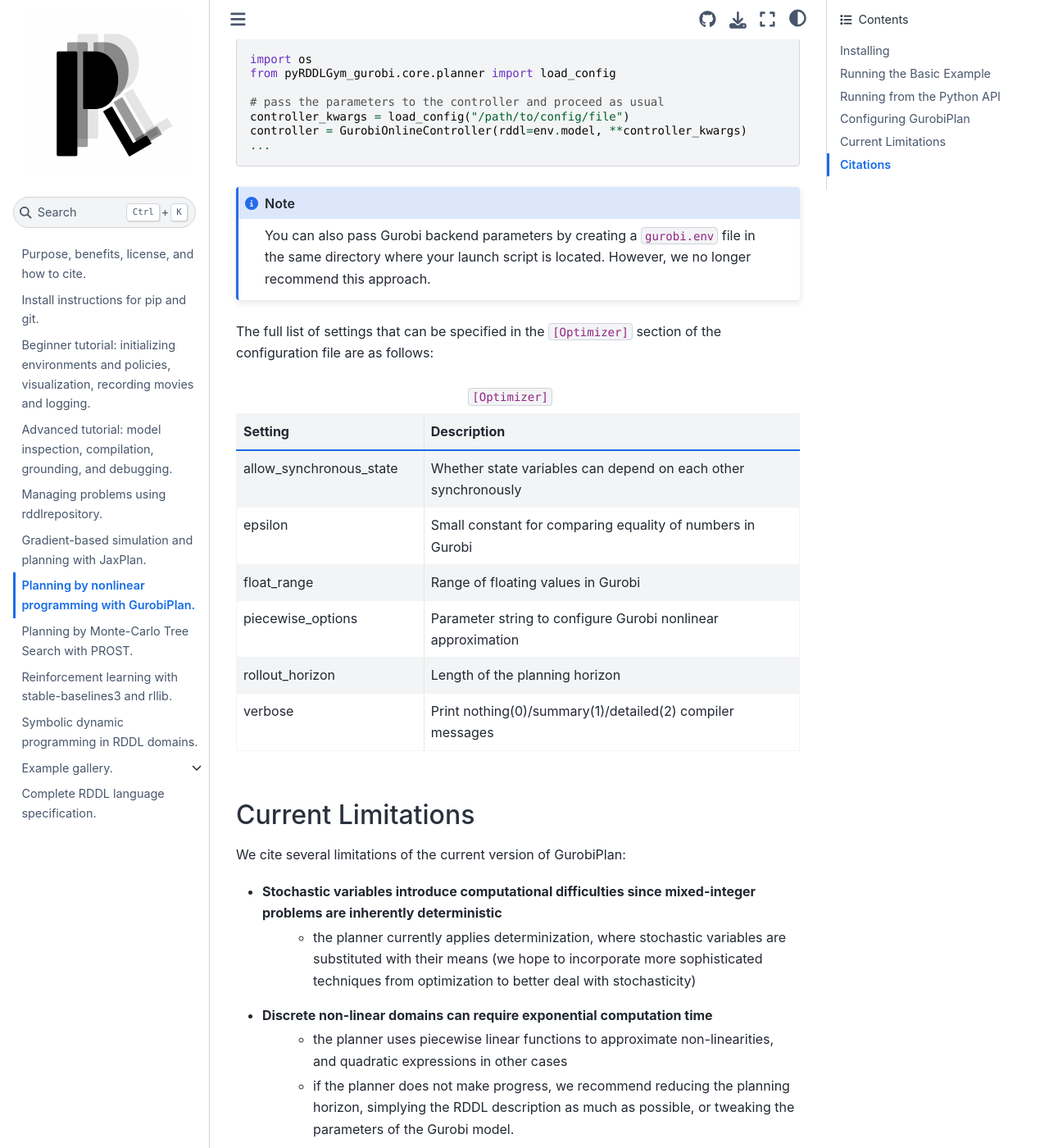
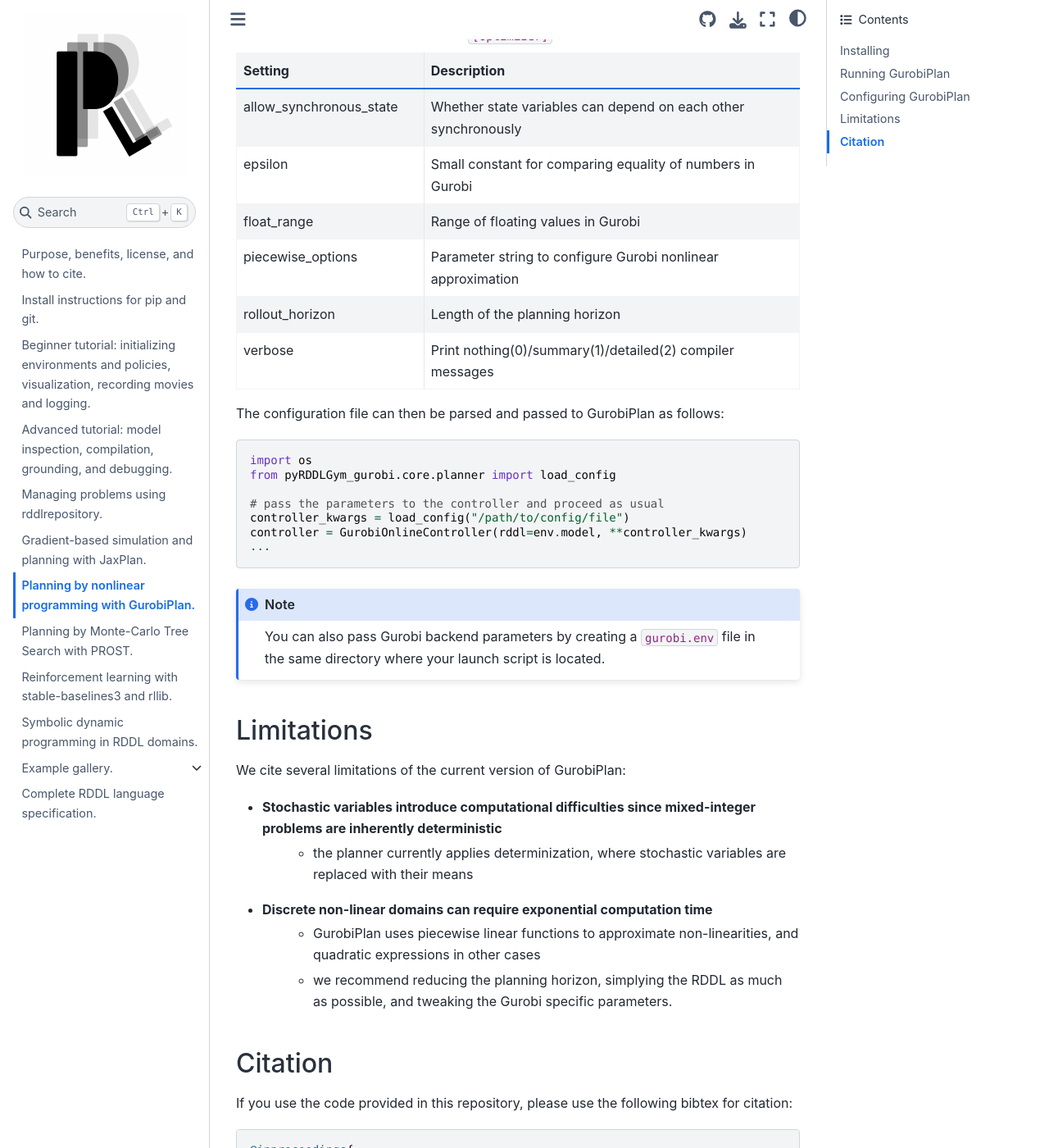
Before and after one commit to pyrddlgym-project/pyRDDLGym, a Sphinx documentation site: the page built from docs/gurobi.rst, in a window 1280 px wide and 1400 px high, scrolled down 2151 px. Shown: the whole window at 82% size. Built offline with Sphinx 7.4.7 and the Sphinx Book theme 1.1.4, drawn with Linux system fonts in a browser that asks for light colours; pages that are not in the unit, such as notebooks, are missing from menus; some of the changed text lies outside the part shown.

Commit message:
Update gurobi.rst

```diff
--- a/docs/gurobi.rst
+++ b/docs/gurobi.rst
@@ -4,25 +4,27 @@ pyRDDLGym-gurobi: Planning by Nonlinear Programming with GurobiPlan
 ===============
 
 In this tutorial, we discuss the compilation of RDDL into a Gurobi mixed-integer program (MIP) for computing optimal actions.
-We also discuss how pyRDDLGym-gurobi (or GurobiPlan as it is referred to in the literature) uses gurobi to build optimal controllers.
+We also discuss how pyRDDLGym-gurobi (or GurobiPlan) uses gurobi to do optimal control.
 
 
 Installing
 -----------------
 
 Before installing GurobiPlan, you will need to obtain a valid gurobi license.
-You can then install GurobiPlan and all of its requirements via pip:
+You can then install GurobiPlan and all its requirements via pip:
 
 .. code-block:: shell
 
     pip install pyRDDLGym-gurobi
 
 
-Running the Basic Example
+Running GurobiPlan
 -------------------
 
-The basic example provided in pyRDDLGym-gurobi will run GurobiPlan on a
-domain and instance of your choosing. To run this, navigate to the install directory of pyRDDLGym-gurobi, and run:
+From the Command Line
+^^^^^^^^^^^^^^^^^^^
+
+From the install directory of pyRDDLGym-gurobi run:
 
 .. code-block:: shell
 
@@ -34,10 +36,10 @@ where:
 * ``<instance>`` is the instance identifier in rddlrepository, or a path pointing to a valid instance file.
 
 
-Running from the Python API
--------------------
+From Python
+^^^^^^^^^^^^^^^^^^^
 
-If you are working with the Python API, you can instantiate the environment and planner as follows:
+In Python, instantiate the environment and planner as follows:
 
 .. code-block:: python
 
@@ -53,14 +55,11 @@ If you are working with the Python API, you can instantiate the environment and
 
     # Run the planner
     controller.evaluate(env, episodes=1, verbose=True, render=True)
-
     env.close()
 
 .. note::
-   An online and offline controller type are provided in GurobiPlan,
-   which mirror the functionality of the JAX planner discussed in the previous section.
-   Both are instances of pyRDDLGym's ``BaseAgent``, so the ``evaluate()``
-   function can be used to streamline evaluation.
+   An online and offline controller are provided in GurobiPlan mirroring the functionality of JaxPlan.
+   Both are instances of pyRDDLGym's ``BaseAgent``, so the ``evaluate()`` function can streamline evaluation.
 
 
 Configuring GurobiPlan
@@ -68,7 +67,7 @@ Configuring GurobiPlan
 
 The recommended way to manage planner settings is to write a configuration file
 with all the necessary hyper-parameters, which follows the same general format
-as for the JAX planner. Below is the basic structure of a configuration file for straight-line planning:
+as JaxPlan, i.e. for straight-line planning:
 
 .. code-block:: shell
 
@@ -86,23 +85,6 @@ The configuration file contains two sections:
 
 * the ``[Gurobi]`` section dictates `parameters <https://www.gurobi.com/documentation/current/refman/parameters.html>`_ passed to the Gurobi engine
 * the ``[Optimizer]`` section contains a ``method`` argument to indicate the type of plan/policy, its hyper-parameters, and other aspects of the optimization like rollout horizon.
-
-The configuration file can then be parsed and passed to GurobiPlan as follows:
-
-.. code-block:: python
-
-    import os
-    from pyRDDLGym_gurobi.core.planner import load_config
-
-    # pass the parameters to the controller and proceed as usual
-    controller_kwargs = load_config("/path/to/config/file")
-    controller = GurobiOnlineController(rddl=env.model, **controller_kwargs)
-    ...
-
-.. note::
-   You can also pass Gurobi backend parameters by creating a ``gurobi.env`` file in the same
-   directory where your launch script is located. However, we no longer recommend this approach.
-
 
 The full list of settings that can be specified in the ``[Optimizer]`` section of the configuration file are as follows:
 
@@ -125,19 +107,35 @@ The full list of settings that can be specified in the ``[Optimizer]`` section o
    * - verbose
      - Print nothing(0)/summary(1)/detailed(2) compiler messages
 
+The configuration file can then be parsed and passed to GurobiPlan as follows:
 
-Current Limitations
+.. code-block:: python
+
+    import os
+    from pyRDDLGym_gurobi.core.planner import load_config
+
+    # pass the parameters to the controller and proceed as usual
+    controller_kwargs = load_config("/path/to/config/file")
+    controller = GurobiOnlineController(rddl=env.model, **controller_kwargs)
+    ...
+
+.. note::
+   You can also pass Gurobi backend parameters by creating a ``gurobi.env`` file in the same
+   directory where your launch script is located.
+
+
+Limitations
 -------------------
 
 We cite several limitations of the current version of GurobiPlan:
 
 * Stochastic variables introduce computational difficulties since mixed-integer problems are inherently deterministic
-	* the planner currently applies determinization, where stochastic variables are substituted with their means (we hope to incorporate more sophisticated techniques from optimization to better deal with stochasticity)
+	* the planner currently applies determinization, where stochastic variables are replaced with their means
 * Discrete non-linear domains can require exponential computation time
-	* the planner uses piecewise linear functions to approximate non-linearities, and quadratic expressions in other cases
-	* if the planner does not make progress, we recommend reducing the planning horizon, simplying the RDDL description as much as possible, or tweaking the parameters of the Gurobi model.
+	* GurobiPlan uses piecewise linear functions to approximate non-linearities, and quadratic expressions in other cases
+	* we recommend reducing the planning horizon, simplying the RDDL as much as possible, and tweaking the Gurobi specific parameters.
 
-Citations
+Citation
 -------------------
 
 If you use the code provided in this repository, please use the following bibtex for citation:
```
